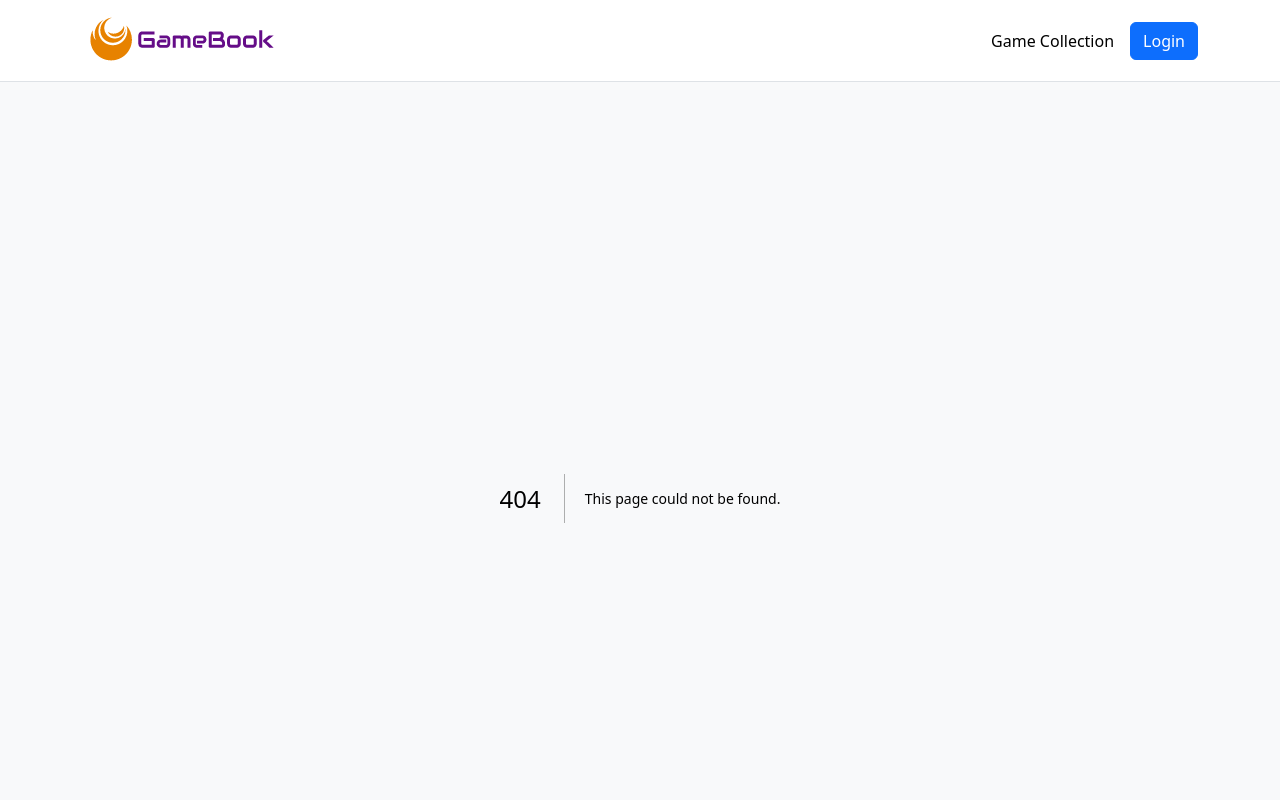
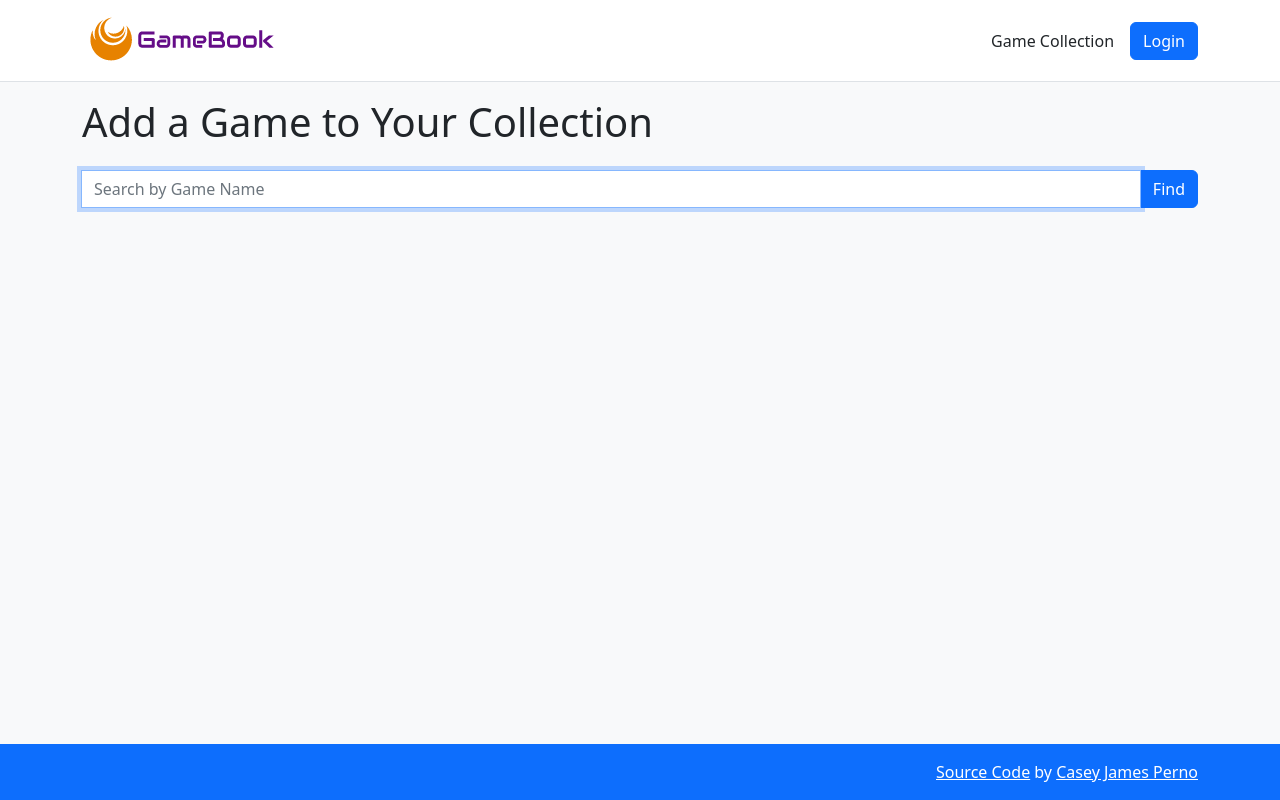
Before and after one commit to khaosophy/gameventory, a Next.js app in the folder v2/: page /add-game in a window 1280 px wide. Before the commit this address had no page. Shown: the top 800 px of the page. Built offline with nearby package versions, Linux system fonts and the light colour scheme.

Commit message:
nextjs add game page markup

```diff
--- /dev/null
+++ b/v2/pages/add-game.tsx
@@ -0,0 +1,57 @@
+import { useState } from 'react';
+import Head from 'next/head';
+import { bgSearch } from '../lib/bgatlas';
+import InputField from '../components/InputField';
+// import GameList from '../components/game-list';
+import Loading from '../components/Loading';
+
+export default function AddGame() {
+  const [name, setName] = useState('');
+  const [games, setGames] = useState(null);
+  const [count, setCount] = useState(null);
+  const [loading, setLoading] = useState(false);
+
+  const handleSubmit = async (e) => {
+    e.preventDefault();
+    setLoading(true);
+    /**
+     * First, check against the Supabase database. (TODO)
+     * If nothing is found, query the Board Game Atlas API
+     */
+    // todo: bgSearch logic needs to be moved to an next API
+    const { games, count }= await bgSearch(name);
+    console.log(games);
+    setGames(games);
+    setCount(count);
+    setLoading(false);
+  }
+
+  if(loading) return <Loading />;
+
+  return (
+    <div className="container">
+      <Head>
+        <title>Grow My Collection</title>
+        <meta name="description" content="Generated by create next app" />
+        <meta name="viewport" content="width=device-width, initial-scale=1" />
+        <link rel="icon" href="/favicon.ico" />
+      </Head>
+      <h1 className="mb-4">Add a Game to Your Collection</h1>
+      <form onSubmit={handleSubmit}>
+        <div className="input-group">
+          <InputField
+            id="searchGameName"
+            label="Search by Game Name"
+            value={name}
+            onChange={(e) => setName(e.target.value)}
+            disableMargin
+            autoFocus
+          />
+          <button type="submit" className="btn btn-primary">Find</button>
+        </div>
+
+        {/* <GameList games={games} count={count} /> */}
+      </form>
+    </div>
+  )
+}
```
